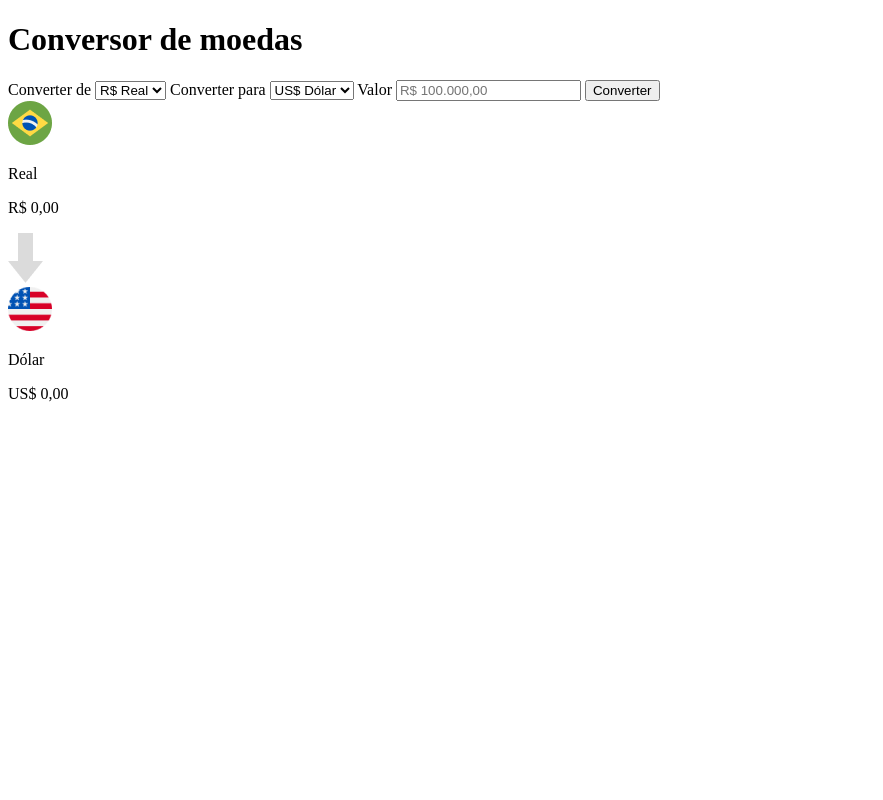
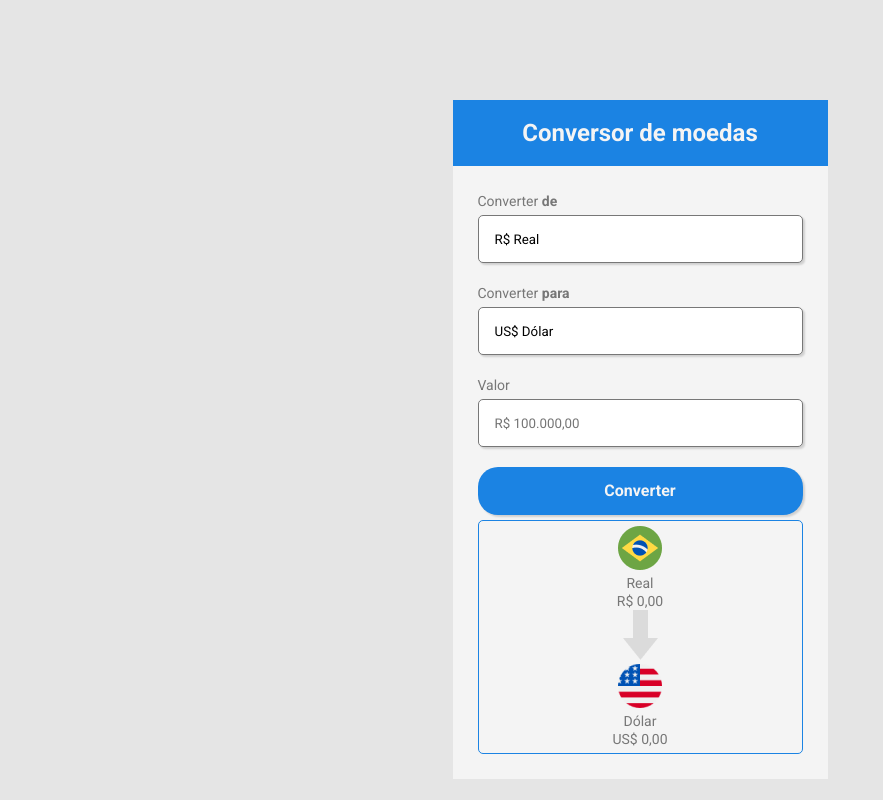
Before and after one commit to lucivandosousa/conversor-de-moedas, a plain HTML site: page index.html in a window 1280 px wide. Shown: the whole page, without its empty margins (0-883 px from the left). Drawn offline with Linux system fonts and the light colour scheme.

Commit message:
adicionar estilo da pagina

```diff
--- a/index.html
+++ b/index.html
@@ -8,6 +8,7 @@
   <link rel="preconnect" href="https://fonts.googleapis.com">
   <link rel="preconnect" href="https://fonts.gstatic.com" crossorigin>
   <link href="https://fonts.googleapis.com/css2?family=Roboto:wght@100;300;400;700&display=swap" rel="stylesheet">
+  <link rel="stylesheet" href="./style.css">
   <title>Conversor de moedas</title>
 </head>
 
@@ -18,26 +19,23 @@
     </header>
 
     <main>
-      <label for="">Converter de
+      <label for="">Converter <strong>de</strong></label>
       <select>
         <option value="">R$ Real</option>
       </select>
-      </label>
 
-      <label for="">Converter para
+      <label for="">Converter <strong>para</strong></label>
       <select>
         <option value="">US$ Dólar</option>
         <option value="">€ Euro</option>
       </select>
-      </label>
 
-      <label for="">Valor
+      <label for="">Valor</label>
       <input type="text" placeholder="R$ 100.000,00">
-      </label>
 
       <input type="button" value="Converter">
 
-      <section>
+      <section class="info-dados">
         <div>
           <img src="./assets/brasil.png" alt="">
           <p>Real</p>
--- /dev/null
+++ b/style.css
@@ -0,0 +1,99 @@
+* {
+  margin: 0;
+  padding: 0;
+  box-sizing: border-box;
+  font-family: 'Roboto', sans-serif;
+}
+
+body {
+  background-color: #E5E5E5;
+}
+
+.container {
+  width: 375px;
+  background-color: #F4F4F4;
+  margin: 100px auto 0 auto;
+}
+
+header {
+  background-color: #1B83E3;
+  height: 66px;
+  display: flex;
+  justify-content: center;
+  align-items: center;
+}
+
+h1 {
+  color: #F4F4F4;
+  font-size: 24px;
+  line-height: 18px;
+}
+
+main {
+  padding: 25px;
+  display: block;
+}
+
+label {
+  color: #777777;
+  font-size: 14px;
+  font-weight: normal;
+  line-height: 18px;
+}
+
+select {
+  border: 1px solid #777777;
+  border-radius: 5px;
+  width: 100%;
+  height: 48px;
+  background-color: #FFFFFF;
+  cursor: pointer;
+  appearance: none;
+  padding: 16px;
+  box-shadow: 2px 2px 2px rgba(0,0,0,0.15);
+  margin: 5px 0 20px 0;
+}
+
+input[type=text] {
+  border: 1px solid #777777;
+  border-radius: 5px;
+  width: 100%;
+  height: 48px;
+  padding: 16px;
+  box-shadow: 2px 2px 2px rgba(0,0,0,0.15);
+  margin: 5px 0 20px 0;
+}
+
+input[type=button] {
+  background-color: #1B83E3;
+  color: #F4F4F4;
+  height: 48px;
+  border: none;
+  border-radius: 20px;
+  width: 100%;
+  cursor: pointer;
+  font-size: 16px;
+  font-weight: bold;
+  line-height: 18px;
+  box-shadow: 2px 2px 2px rgba(0,0,0,0.15);
+}
+
+input[type=button]:hover {
+  opacity: 0.9;
+}
+
+input[type=button]:active {
+  opacity: 0.7;
+}
+
+.info-dados {
+  border: 1px solid #1B83E3;
+  border-radius: 5px;
+  margin-top: 5px;
+  text-align: center;
+  padding: 5px;
+  font-size: 14px;
+  font-weight: normal;
+  line-height: 18px;
+  color: #777777;
+}
```
Lines whose indentation alone changed are shown as unchanged.
